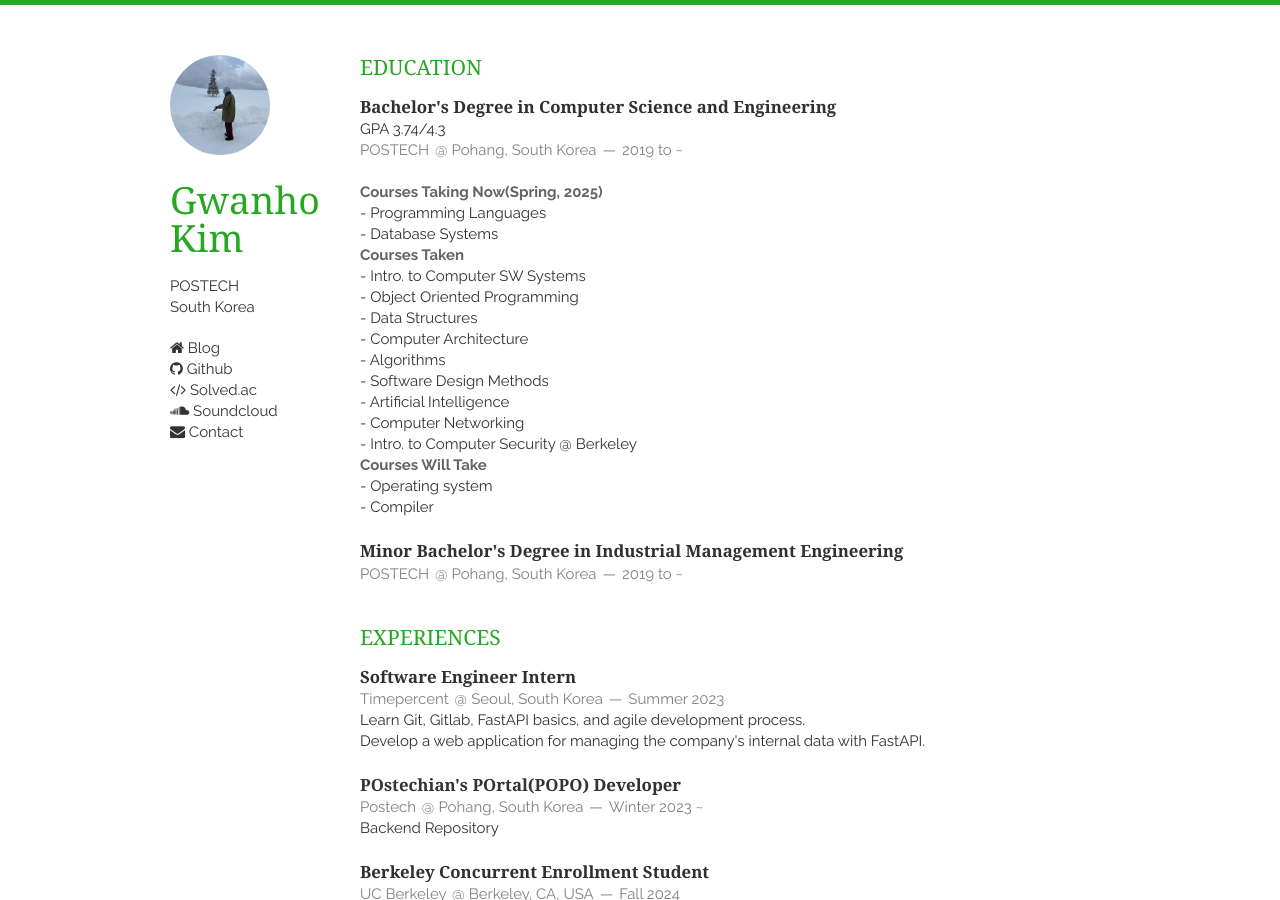
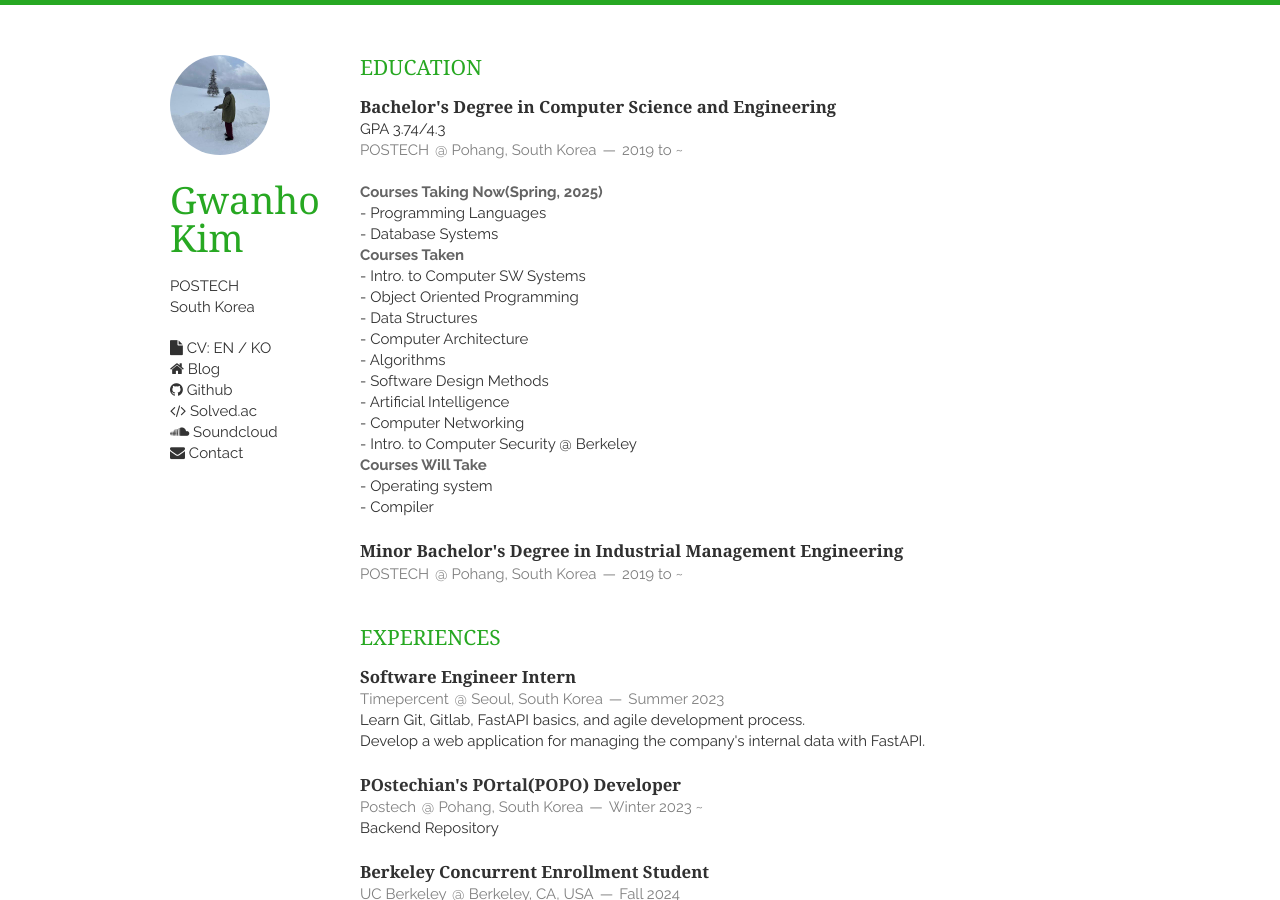
Before and after one commit to khkim6040/gwanho, a Jekyll site: the page built from index.html, in a window 1280 px wide and 900 px high. Built offline with Jekyll 4.4.1, drawn with Linux system fonts in a browser that asks for light colours; nearby versions of some CDN libraries; the list of posts is cut into pages by our own code.

Commit message:
Feat: Add CV section

```diff
--- a/_layouts/layout.html
+++ b/_layouts/layout.html
@@ -39,6 +39,11 @@
             </a>
         </address>
         <p>
+            <i class = "fa fa-file"></i>
+            <span>CV: </span>
+            <a href="{{ site.baseurl }}static/cv/cv_en.pdf" class="cv-link">EN</a>
+            <span>/</span>
+            <a href="{{ site.baseurl }}static/cv/cv_ko.pdf" class="cv-link">KO</a> <br/>
             <a href="{{ site.blog }}"><i class="fa fa-home"></i> Blog </a> <br/>
             <a href="{{ site.github }}"><i class="fa fa-github"></i> Github</a> <br/>
             <a href="{{ site.solvedac }}"><i class="fa fa-code"></i> Solved.ac </a> <br/>
```
Also changed, not shown: other parts of _layouts/layout.html (+0 -11 lines), 2 other files.
